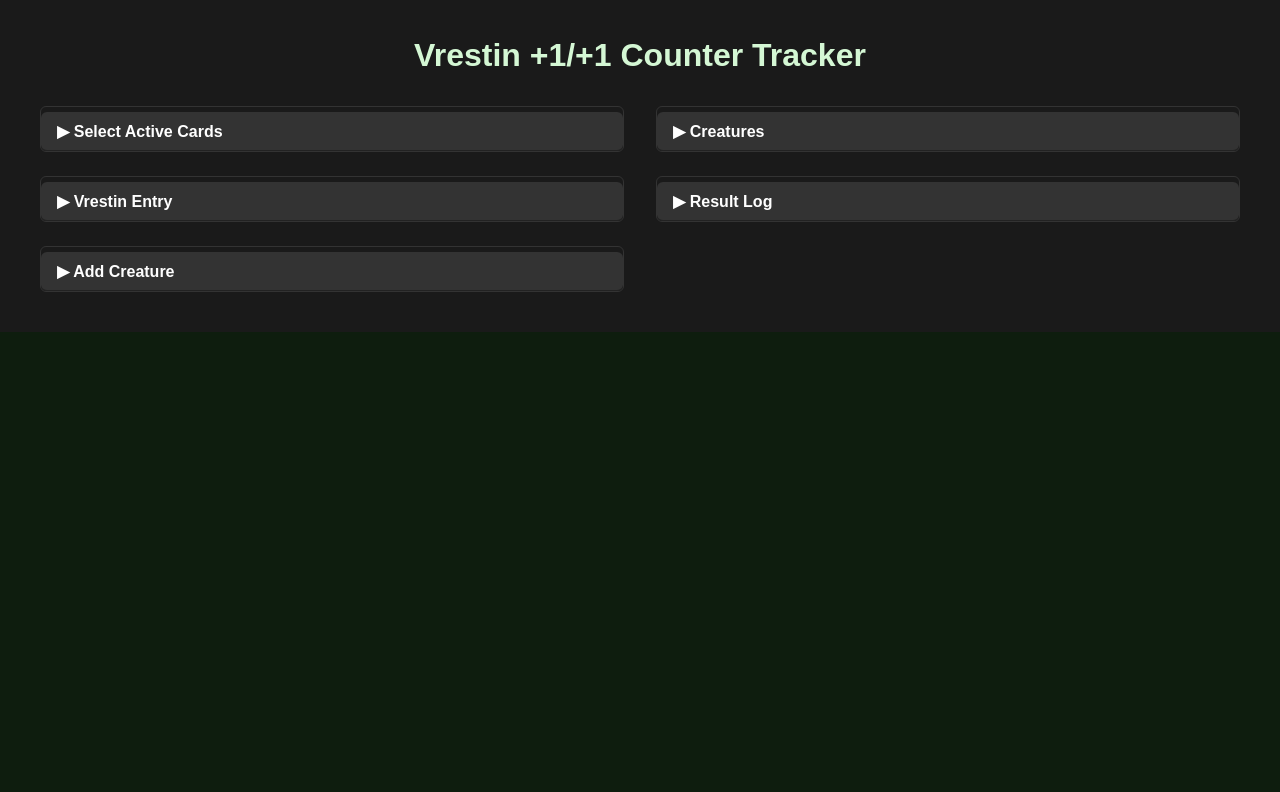
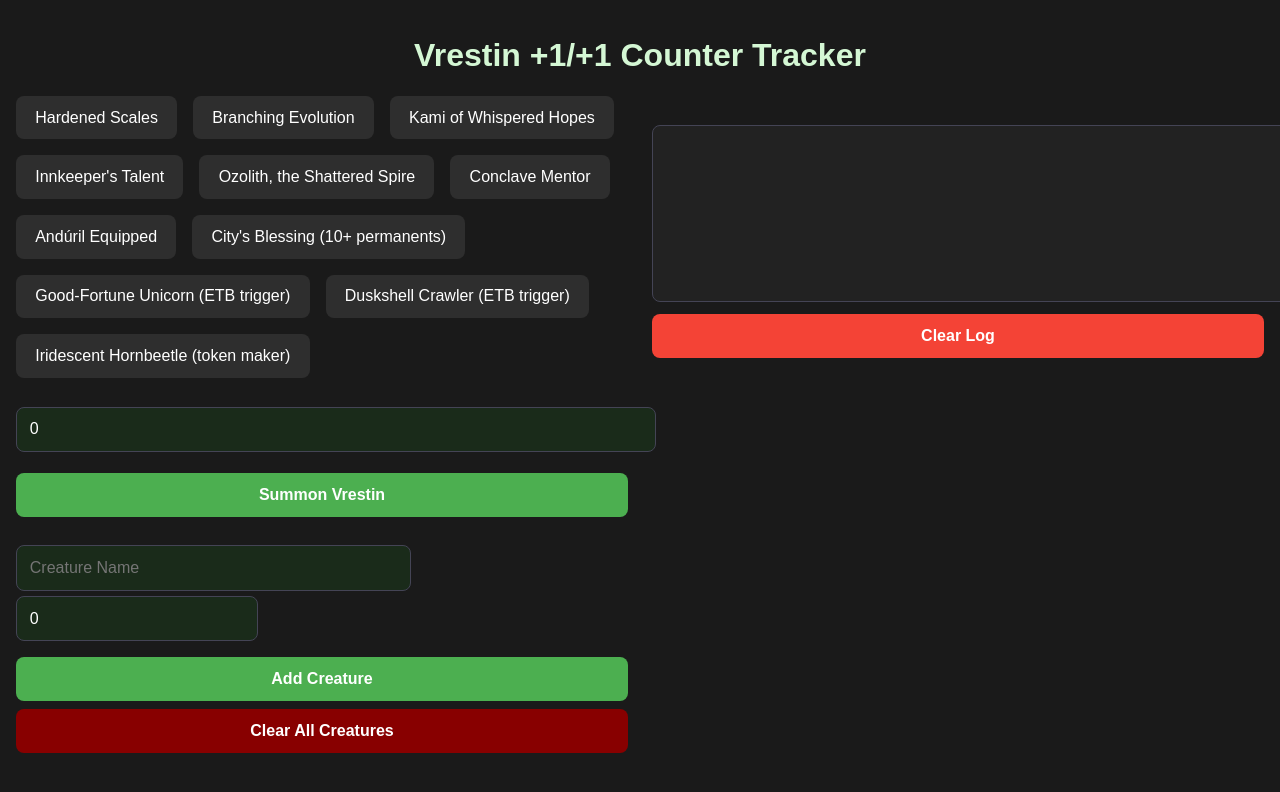
Before and after one commit to cdragon666/vrestin-counters, a React (Create React App) app: page / in a window 1280 px wide. Shown: the top 792 px of the page. Built offline with nearby package versions, Linux system fonts and the light colour scheme.

Commit message:
Fix collapsible layout with stable mobile input

```diff
--- a/src/App.js
+++ b/src/App.js
@@ -1,4 +1,4 @@
-import { useState } from "react";
+import { useState, useEffect } from "react";
 
 const supportCards = [
   { id: "hardened_scales", name: "Hardened Scales" },
@@ -30,6 +30,7 @@
   const [startingCounters, setStartingCounters] = useState(0);
   const [resultLog, setResultLog] = useState([]);
   const [suggestions, setSuggestions] = useState([]);
+  const [openSections, setOpenSections] = useState({});
 
   const toggleCard = (id) => {
     setSelectedCards((prev) =>
@@ -134,38 +135,32 @@
     setSuggestions([]);
   };
 
+  const isMobile = window.innerWidth < 768;
+
   const Section = ({ title, children }) => {
-    const [open, setOpen] = useState(false);
+    const isOpen = openSections[title] ?? !isMobile;
+    const toggle = () => setOpenSections((prev) => ({ ...prev, [title]: !isOpen }));
+
     return (
-      <div style={{ marginBottom: "1.5rem", border: "1px solid #333", borderRadius: "6px", overflow: "hidden" }}>
-        <button
-          onClick={() => setOpen((o) => !o)}
-          style={{
-            width: "100%",
-            textAlign: "left",
-            background: "#333",
-            color: "white",
-            padding: "0.6rem 1rem",
-            fontWeight: "bold",
-            cursor: "pointer",
-            borderBottom: "1px solid #222"
-          }}
-        >
-          {open ? `▼ ${title}` : `▶ ${title}`}
-        </button>
-        {open && <div style={{ padding: "1rem" }}>{children}</div>}
+      <div style={{ marginBottom: "1.5rem" }}>
+        {isMobile && (
+          <button onClick={toggle} style={{ width: "100%", padding: "0.5rem", marginBottom: "0.5rem", fontWeight: "bold" }}>
+            {isOpen ? `▼ ${title}` : `▶ ${title}`}
+          </button>
+        )}
+        {(!isMobile || isOpen) && children}
       </div>
     );
   };
 
   return (
     <div style={{ padding: "1rem", backgroundColor: "#1a1a1a", color: "white", fontFamily: "Arial, sans-serif" }}>
-      <h1 style={{ textAlign: "center", marginBottom: "2rem" }}>Vrestin +1/+1 Counter Tracker</h1>
+      <h1 style={{ textAlign: "center" }}>Vrestin +1/+1 Counter Tracker</h1>
 
-      <div style={{ display: "grid", gridTemplateColumns: "1fr 1fr", gap: "2rem", maxWidth: "1200px", margin: "auto" }}>
+      <div style={{ display: isMobile ? "block" : "grid", gridTemplateColumns: "1fr 1fr", gap: "1.5rem" }}>
         <div>
           <Section title="Select Active Cards">
-            <div style={{ display: "flex", flexWrap: "wrap", gap: "0.5rem" }}>
+            <div style={{ display: "flex", flexWrap: "wrap", gap: "1rem" }}>
               {supportCards.map((card) => (
                 <div
                   key={card.id}
@@ -173,8 +168,8 @@
                   style={{
                     backgroundColor: selectedCards.includes(card.id) ? "#4caf50" : "#2e2e2e",
                     color: "white",
-                    padding: "0.5rem 1rem",
-                    borderRadius: "6px",
+                    padding: "0.8rem 1.2rem",
+                    borderRadius: "8px",
                     cursor: "pointer"
                   }}
                 >
@@ -190,9 +185,9 @@
               placeholder="X value"
               value={vrestinX}
               onChange={(e) => setVrestinX(e.target.value)}
-              style={{ width: "100%", padding: "0.6rem", marginBottom: "1rem", borderRadius: "6px" }}
+              style={{ width: "100%", padding: "0.8rem", marginBottom: "1rem", borderRadius: "8px" }}
             />
-            <button onClick={calculateETB} style={{ width: "100%", padding: "0.6rem", backgroundColor: "#4CAF50", color: "white", borderRadius: "6px" }}>
+            <button onClick={calculateETB} style={{ width: "100%", padding: "0.8rem", backgroundColor: "#4CAF50", color: "white", borderRadius: "8px" }}>
               Summon Vrestin
             </button>
           </Section>
@@ -203,19 +198,19 @@
               placeholder="Creature Name"
               value={newCreatureName}
               onChange={handleNameChange}
-              style={{ width: "60%", marginRight: "2%", padding: "0.6rem", borderRadius: "6px" }}
+              style={{ width: "60%", marginRight: "2%", padding: "0.8rem", borderRadius: "8px" }}
             />
             <input
               type="number"
               placeholder="+1/+1 Counters"
               value={startingCounters}
               onChange={(e) => setStartingCounters(e.target.value)}
-              style={{ width: "35%", padding: "0.6rem", borderRadius: "6px" }}
+              style={{ width: "35%", padding: "0.8rem", borderRadius: "8px" }}
             />
-            <button onClick={addCreature} style={{ marginTop: "1rem", width: "100%", padding: "0.6rem", backgroundColor: "#4CAF50", color: "white", borderRadius: "6px" }}>
+            <button onClick={addCreature} style={{ marginTop: "1rem", width: "100%", padding: "0.8rem", backgroundColor: "#4CAF50", color: "white", borderRadius: "8px" }}>
               Add Creature
             </button>
-            <button onClick={clearAllCreatures} style={{ marginTop: "0.5rem", width: "100%", padding: "0.6rem", backgroundColor: "#800", color: "white", borderRadius: "6px" }}>
+            <button onClick={clearAllCreatures} style={{ marginTop: "0.5rem", width: "100%", padding: "0.8rem", backgroundColor: "#800", color: "white", borderRadius: "8px" }}>
               Clear All Creatures
             </button>
           </Section>
@@ -224,11 +219,11 @@
         <div>
           <Section title="Creatures">
             {creatures.map((c, i) => (
-              <div key={i} style={{ background: "#333", padding: "0.8rem", borderRadius: "6px", marginBottom: "0.5rem", display: "flex", justifyContent: "space-between", alignItems: "center" }}>
+              <div key={i} style={{ background: "#333", padding: "1rem", borderRadius: "8px", marginBottom: "0.5rem", display: "flex", justifyContent: "space-between", alignItems: "center" }}>
                 <span>{c.name}: {c.base[0]}/{c.base[1]} (+{c.counters}/+{c.counters})</span>
                 <div>
-                  <button onClick={() => updateCounter(i, 1)} style={{ marginRight: "0.3rem" }}>+1</button>
-                  <button onClick={() => updateCounter(i, -1)} style={{ marginRight: "0.3rem" }}>-1</button>
+                  <button onClick={() => updateCounter(i, 1)} style={{ marginRight: "0.5rem" }}>+1</button>
+                  <button onClick={() => updateCounter(i, -1)} style={{ marginRight: "0.5rem" }}>-1</button>
                   <button onClick={() => removeCreature(i)}>🗑️</button>
                 </div>
               </div>
@@ -239,9 +234,9 @@
             <textarea
               readOnly
               value={resultLog.join("\n-------------------\n")}
-              style={{ width: "100%", height: "150px", backgroundColor: "#222", color: "white", padding: "0.6rem", borderRadius: "6px", fontFamily: "monospace" }}
+              style={{ width: "100%", height: "150px", backgroundColor: "#222", color: "white", padding: "0.8rem", borderRadius: "8px", fontFamily: "monospace" }}
             />
-            <button onClick={clearLog} style={{ width: "100%", marginTop: "0.5rem", padding: "0.6rem", backgroundColor: "#f44336", color: "white", borderRadius: "6px" }}>
+            <button onClick={clearLog} style={{ width: "100%", marginTop: "0.5rem", padding: "0.8rem", backgroundColor: "#f44336", color: "white", borderRadius: "8px" }}>
               Clear Log
             </button>
           </Section>
```
